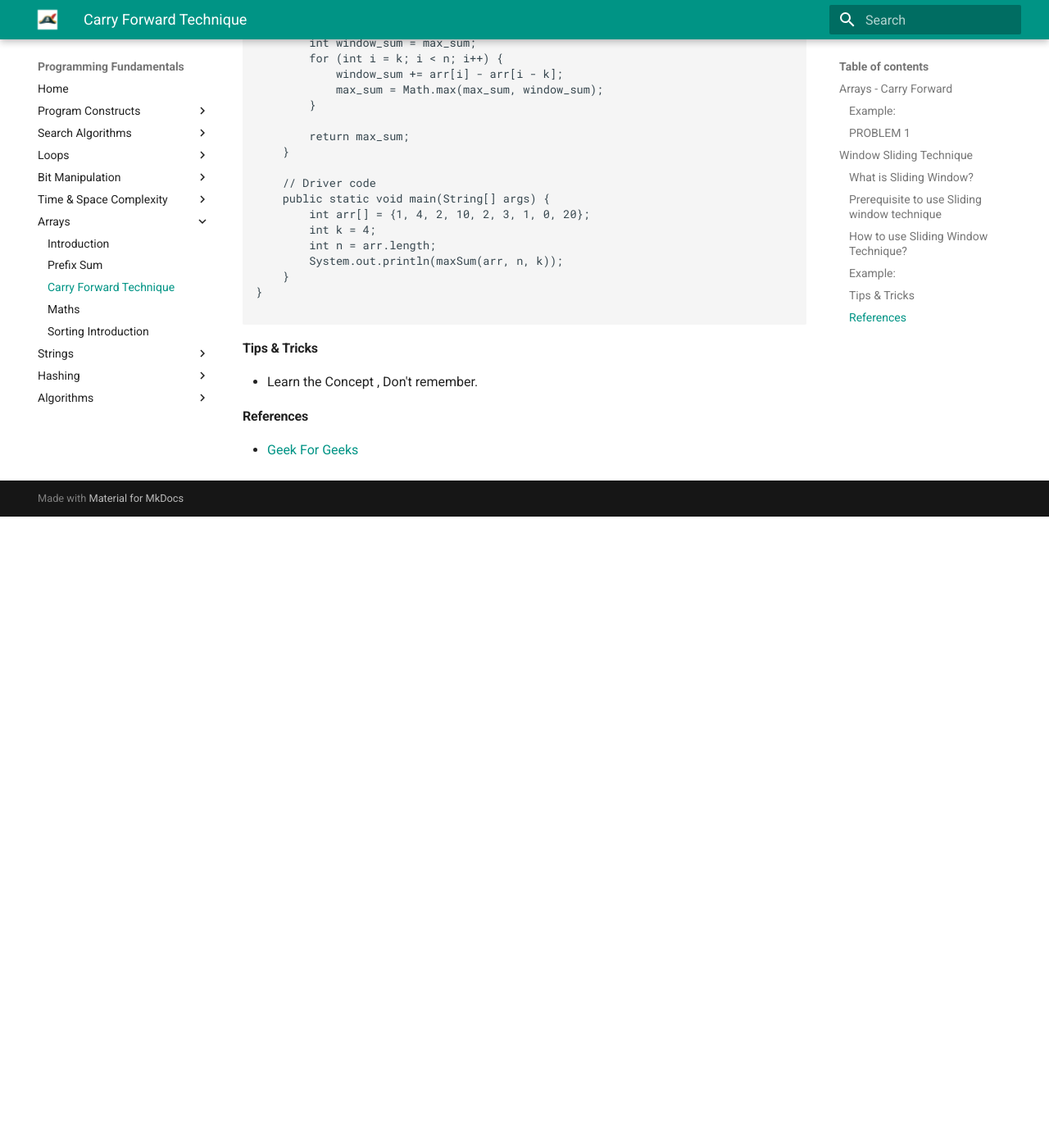
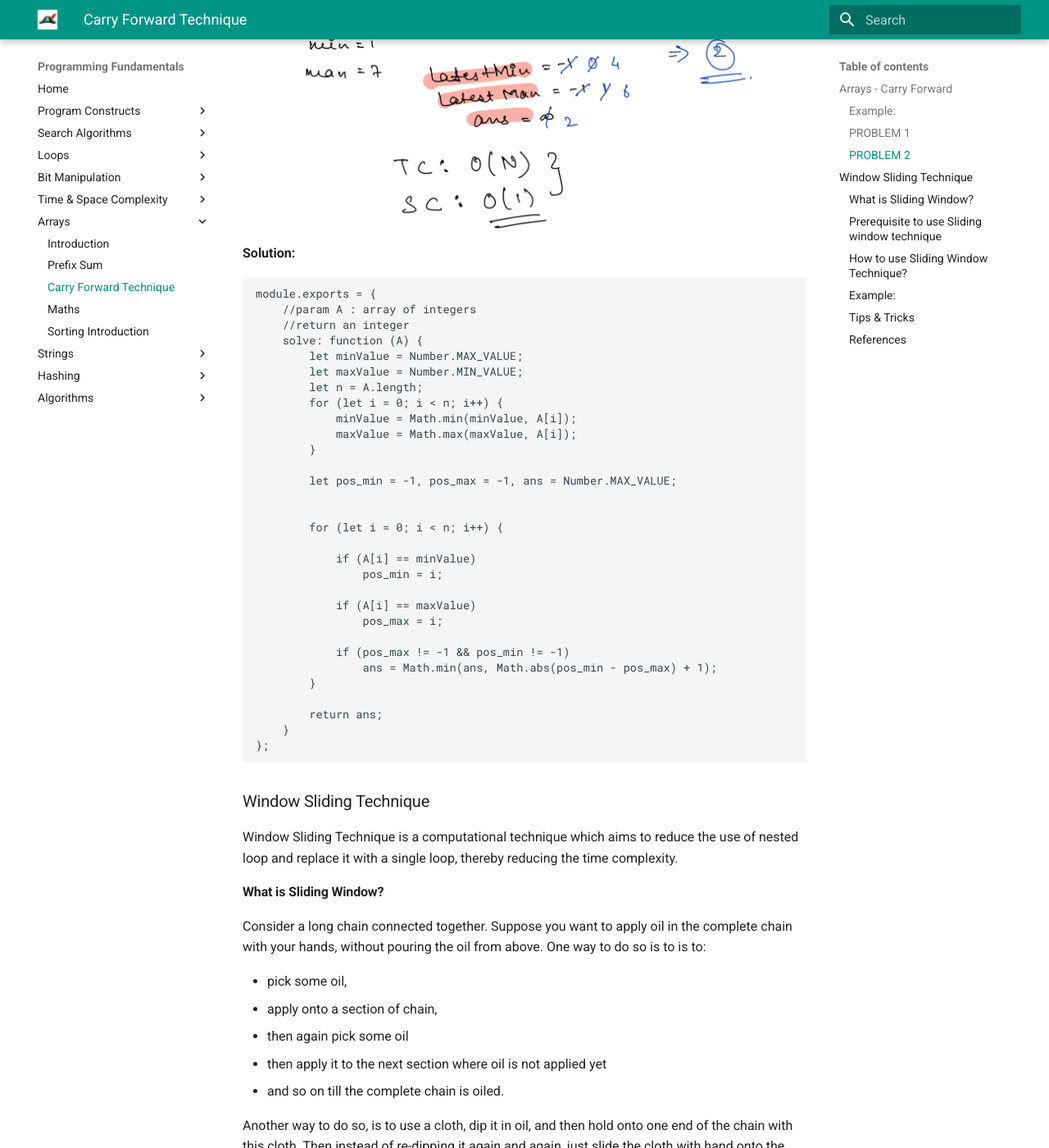
Before and after one commit to santosh-1987/programming-fundamentals, an MkDocs documentation site: the page built from docs/arrays/array_carry_forward.md, in a window 1280 px wide and 1400 px high, scrolled down 5127 px. Shown: the whole window at 82% size. Built offline with MkDocs 1.6.1 and Material for MkDocs 9.7.7, drawn with Linux system fonts in a browser that asks for light colours; the version menu is left out; before the commit the page ends 5757 px from its top, so only the background shows below that; some of the changed text lies outside the part shown.

Commit message:
Added Carry Forward Technique

````diff
--- a/docs/arrays/array_carry_forward.md
+++ b/docs/arrays/array_carry_forward.md
@@ -21,6 +21,51 @@ Carry forward technique on array is used when we want to skip any element of the
 ![cf_problem1_bf_approach](../assets/images/arrays/cf_problem1_bf_approach.png)
 **Optimized Solution:**
 ![cf_problem_1_optimized](../assets/images/arrays/cf_problem_1_optimized.png)
+
+### PROBLEM 2
+
+![cf_problem_2](../assets/images/arrays/cf_problem_2.png)
+**Observation**
+![cf_problem_2_observation_1](../assets/images/arrays/cf_problem_2_observation_1.png)
+![cf_problem_2_observation_2](../assets/images/arrays/cf_problem_2_observation_2.png)
+![cf_problem_2_bf_tc](../assets/images/arrays/cf_problem_2_bf_tc.png)
+
+**Optimized:**
+![cf_problem_2_optimized](../assets/images/arrays/cf_problem_2_optimized.png)
+**Solution:**
+
+```javascript
+module.exports = {
+    //param A : array of integers
+    //return an integer
+    solve: function (A) {
+        let minValue = Number.MAX_VALUE;
+        let maxValue = Number.MIN_VALUE;
+        let n = A.length;
+        for (let i = 0; i < n; i++) {
+            minValue = Math.min(minValue, A[i]);
+            maxValue = Math.max(maxValue, A[i]);
+        }
+
+        let pos_min = -1, pos_max = -1, ans = Number.MAX_VALUE;
+
+
+        for (let i = 0; i < n; i++) {
+
+            if (A[i] == minValue)
+                pos_min = i;
+
+            if (A[i] == maxValue)
+                pos_max = i;
+
+            if (pos_max != -1 && pos_min != -1)
+                ans = Math.min(ans, Math.abs(pos_min - pos_max) + 1);
+        }
+
+        return ans;
+    }
+};
+```
 
 ## Window Sliding Technique
 
````
Also changed, not shown: docs/assets/images/arrays/cf_problem_2.png (added), docs/assets/images/arrays/cf_problem_2_bf_approach.png (added), docs/assets/images/arrays/cf_problem_2_bf_tc.png (added), docs/assets/images/arrays/cf_problem_2_observation_1.png (added), docs/assets/images/arrays/cf_problem_2_observation_2.png (added), docs/assets/images/arrays/cf_problem_2_optimized.png (added).
